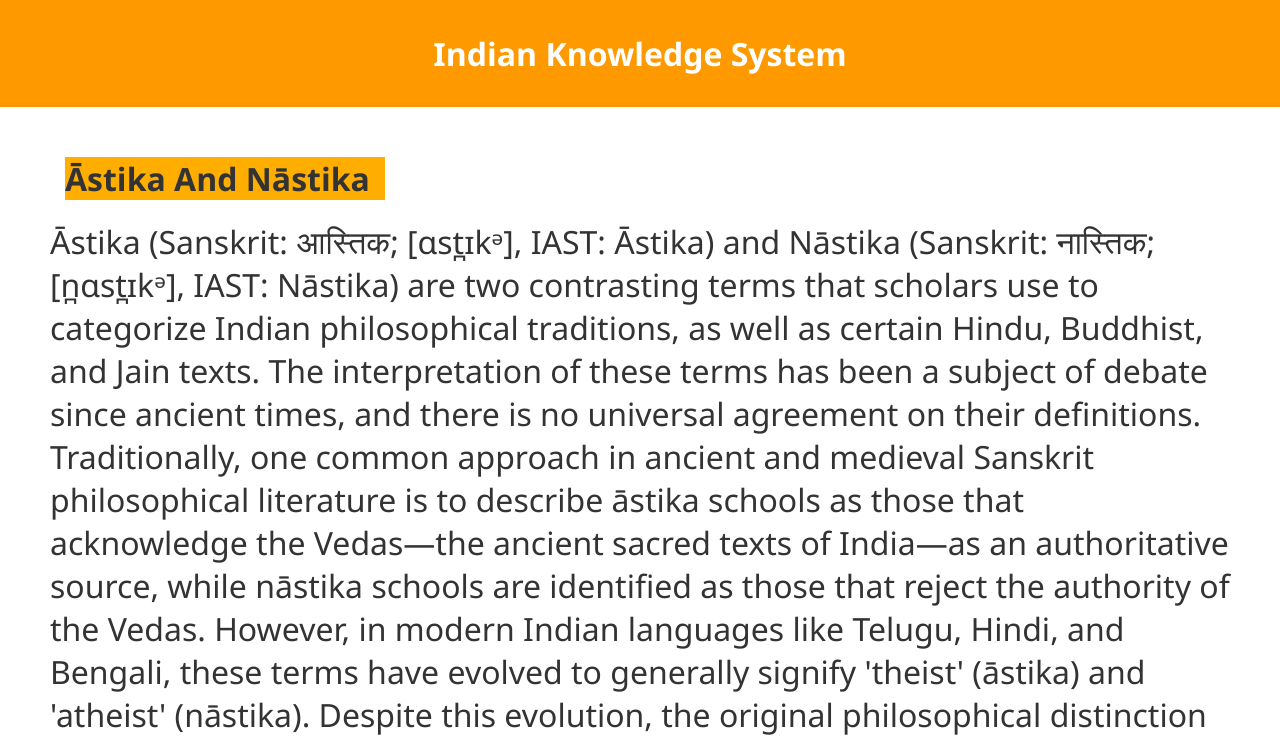
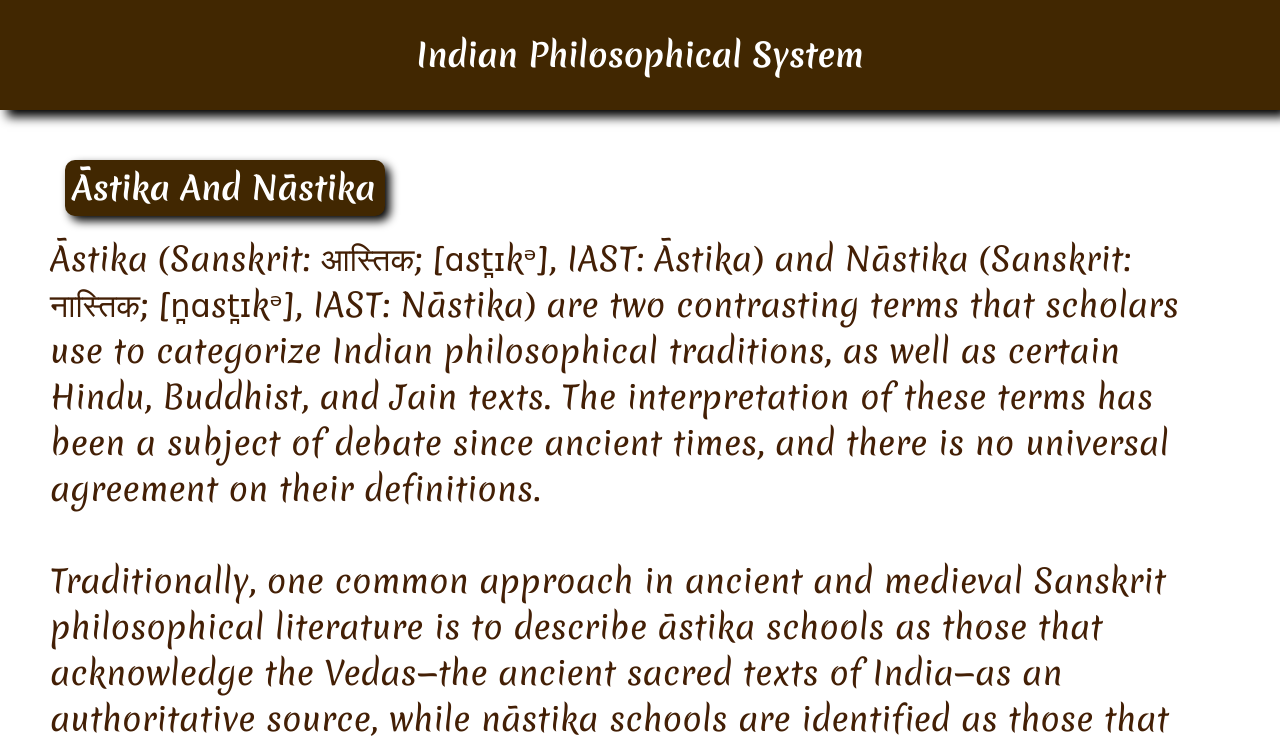
Before and after one commit to Ashutosh9906/JavaScript, a plain HTML site: page IKSProject/main.html in a window 1280 px wide. Shown: the top 743 px of the page. Drawn offline with Linux system fonts and the light colour scheme; a web font is replaced by a local one.

Commit message:
Made some changes in css

```diff
--- a/IKSProject/buddhism.css
+++ b/IKSProject/buddhism.css
@@ -5,12 +5,19 @@ body{
     background-size: cover;
     background-attachment: fixed;
     margin: 0;
+    color: rgb(67, 31, 5);
+    font-family: "Merienda", cursive;
+    font-optical-sizing: auto;
 }
 #container{
     margin: 100px;
     font-size: 2rem;
 }
 #topic{
-    background-color: orange;
-    width: 600px;
+    background-color: hsl(35, 97%, 13%);
+    color: white;
+    border-radius: 10px;
+    padding: 5px 7px;
+    box-shadow: 5px 5px 10px black;
+    width: 320px;
 }
--- a/IKSProject/carvaka.css
+++ b/IKSProject/carvaka.css
@@ -5,12 +5,19 @@ body{
     background-size: cover;
     background-attachment: fixed;
     margin: 0;
+    color: rgb(67, 31, 5);
+    font-family: "Merienda", cursive;
+    font-optical-sizing: auto;
 }
 #container{
     margin: 100px;
     font-size: 2rem;
 }
 #topic{
-    background-color: orange;
-    width: 600px;
+    background-color: hsl(35, 97%, 13%);
+    color: white;
+    border-radius: 10px;
+    padding: 5px 7px;
+    box-shadow: 5px 5px 10px black;
+    width: 265px;
 }
--- a/IKSProject/jainism.css
+++ b/IKSProject/jainism.css
@@ -5,12 +5,19 @@ body{
     background-size: cover;
     background-attachment: fixed;
     margin: 0;
+    color: rgb(67, 31, 5);
+    font-family: "Merienda", cursive;
+    font-optical-sizing: auto;
 }
 #container{
     margin: 100px;
     font-size: 2rem;
 }
 #topic{
-    background-color: orange;
-    width: 600px;
+    background-color: hsl(35, 97%, 13%);
+    color: white;
+    border-radius: 10px;
+    padding: 5px 7px;
+    box-shadow: 5px 5px 10px black;
+    width: 240px;
 }
--- a/IKSProject/main.html
+++ b/IKSProject/main.html
@@ -5,22 +5,25 @@
     <meta name="viewport" content="width=device-width, initial-scale=1.0">
     <title>Hotel Godavari</title>
     <link rel="stylesheet" href="./style.css">
+    <link rel="preconnect" href="https://fonts.googleapis.com">
+<link rel="preconnect" href="https://fonts.gstatic.com" crossorigin>
+<link href="https://fonts.googleapis.com/css2?family=Libre+Baskerville:ital,wght@0,400;0,700;1,400&family=Merienda:wght@300..900&family=Orbitron:wght@400..900&family=Tektur:wght@400..900&display=swap" rel="stylesheet">
 </head>
 <body>
-    <header>
-        <h1>Indian Knowledge System</h1>
+    <header id="main">
+        <h1 id="heading">Indian Philosophical System</h1>
     </header>
 
     <div id="mainContainer">
         <h1 id="topic">Āstika And Nāstika</h1>
         <p>
-            Āstika (Sanskrit: आस्तिक; [ɑst̪ɪkᵊ], IAST: Āstika) and Nāstika (Sanskrit: नास्तिक; [n̪ɑst̪ɪkᵊ], IAST: Nāstika) are two contrasting terms that scholars use to categorize Indian philosophical traditions, as well as certain Hindu, Buddhist, and Jain texts. The interpretation of these terms has been a subject of debate since ancient times, and there is no universal agreement on their definitions.
+            Āstika (Sanskrit: आस्तिक; [ɑst̪ɪkᵊ], IAST: Āstika) and Nāstika (Sanskrit: नास्तिक; [n̪ɑst̪ɪkᵊ], IAST: Nāstika) are two contrasting terms that scholars use to categorize Indian philosophical traditions, as well as certain Hindu, Buddhist, and Jain texts. The interpretation of these terms has been a subject of debate since ancient times, and there is no universal agreement on their definitions.<br><br>
 
-    Traditionally, one common approach in ancient and medieval Sanskrit philosophical literature is to describe āstika schools as those that acknowledge the Vedas—the ancient sacred texts of India—as an authoritative source, while nāstika schools are identified as those that reject the authority of the Vedas. However, in modern Indian languages like Telugu, Hindi, and Bengali, these terms have evolved to generally signify 'theist' (āstika) and 'atheist' (nāstika). Despite this evolution, the original philosophical distinction is maintained. For example, Sāṃkhya—a school that does not explicitly affirm the existence of a deity in its classical form—is still categorized as an āstika philosophy because it accepts the Vedas. In contrast, Buddhism is categorized as nāstika due to its rejection of Vedic authority, even though some Hindu traditions consider Gautama Buddha an avatar of Vishnu.
+    Traditionally, one common approach in ancient and medieval Sanskrit philosophical literature is to describe āstika schools as those that acknowledge the Vedas—the ancient sacred texts of India—as an authoritative source, while nāstika schools are identified as those that reject the authority of the Vedas. However, in modern Indian languages like Telugu, Hindi, and Bengali, these terms have evolved to generally signify 'theist' (āstika) and 'atheist' (nāstika). Despite this evolution, the original philosophical distinction is maintained. For example, Sāṃkhya—a school that does not explicitly affirm the existence of a deity in its classical form—is still categorized as an āstika philosophy because it accepts the Vedas. In contrast, Buddhism is categorized as nāstika due to its rejection of Vedic authority, even though some Hindu traditions consider Gautama Buddha an avatar of Vishnu.<br><br>
 
-    The term āstika is derived from the Sanskrit root 'asti', meaning 'there is' or 'there exists'. It has been defined in three main ways: as those who acknowledge the Vedas as a source of knowledge, those who affirm the existence of ātman (the self), and those who accept the existence of Ishvara (a supreme being). On the other hand, nāstika is derived from 'na' (not) + 'āstika', and generally describes those who deny any of these three principles, including the existence of the self.
+    The term āstika is derived from the Sanskrit root 'asti', meaning 'there is' or 'there exists'. It has been defined in three main ways: as those who acknowledge the Vedas as a source of knowledge, those who affirm the existence of ātman (the self), and those who accept the existence of Ishvara (a supreme being). On the other hand, nāstika is derived from 'na' (not) + 'āstika', and generally describes those who deny any of these three principles, including the existence of the self.<br><br>
 
-    Indian philosophical traditions are broadly categorized into six prominent āstika schools—Nyāya, Vaiśeṣika, Sāṃkhya, Yoga, Mīmāṃsā, and Vedānta—and five major nāstika schools—Buddhism, Jainism, Chārvāka, Ājīvika, and Ajñana. These categories are often referred to as orthodox (āstika) and heterodox (nāstika) schools, but this terminology is primarily a product of Western scholarship and is not rooted in the Sanskrit tradition itself. Scholars have pointed out that many modern interpretations of āstika and nāstika in 20th-century literature are oversimplified and often misleading, lacking the depth of traditional philosophical discourse.
+    Indian philosophical traditions are broadly categorized into six prominent āstika schools—Nyāya, Vaiśeṣika, Sāṃkhya, Yoga, Mīmāṃsā, and Vedānta—and five major nāstika schools—Buddhism, Jainism, Chārvāka, Ājīvika, and Ajñana. These categories are often referred to as orthodox (āstika) and heterodox (nāstika) schools, but this terminology is primarily a product of Western scholarship and is not rooted in the Sanskrit tradition itself. Scholars have pointed out that many modern interpretations of āstika and nāstika in 20th-century literature are oversimplified and often misleading, lacking the depth of traditional philosophical discourse.<br><br>
 
 
         </p>
@@ -30,7 +33,7 @@
         <div id="main">
             <div class="menuGrid">
                 <div class="menuCard">
-                    <a href="./astika.html"><img src="../HackthonProject/images/Parathe.jpg" alt="Parathe"></a>
+                    <a href="./astika.html"><img src="./images/astika.jpg" alt="Parathe"></a>
                     <div class="menuContent">
                         <h3>Āstika</h3>
                     </div>
--- a/IKSProject/mimansaVedanta.css
+++ b/IKSProject/mimansaVedanta.css
@@ -5,12 +5,19 @@ body{
     background-size: cover;
     background-attachment: fixed;
     margin: 0;
+    color: rgb(67, 31, 5);
+    font-family: "Merienda", cursive;
+    font-optical-sizing: auto;
 }
 #container{
     margin: 100px;
     font-size: 2rem;
 }
 #topic{
-    background-color: orange;
-    width: 600px;
+    background-color: hsl(35, 97%, 13%);
+    color: white;
+    border-radius: 10px;
+    padding: 5px 7px;
+    box-shadow: 5px 5px 10px black;
+    width: 650px;
 }
--- a/IKSProject/nyayaVaisesika.css
+++ b/IKSProject/nyayaVaisesika.css
@@ -5,12 +5,19 @@ body{
     background-size: cover;
     background-attachment: fixed;
     margin: 0;
+    color: rgb(67, 31, 5);
+    font-family: "Merienda", cursive;
+    font-optical-sizing: auto;
 }
 #container{
     margin: 100px;
     font-size: 2rem;
 }
 #topic{
-    background-color: orange;
-    width: 600px;
+    background-color: hsl(35, 97%, 13%);
+    color: white;
+    border-radius: 10px;
+    padding: 5px 7px;
+    box-shadow: 5px 5px 10px black;
+    width: 580px;
 }
--- a/IKSProject/samkhyaYoga.css
+++ b/IKSProject/samkhyaYoga.css
@@ -5,12 +5,19 @@ body{
     background-size: cover;
     background-attachment: fixed;
     margin: 0;
+    color: rgb(67, 31, 5);
+    font-family: "Merienda", cursive;
+    font-optical-sizing: auto;
 }
 #container{
     margin: 100px;
     font-size: 2rem;
 }
 #topic{
-    background-color: orange;
-    width: 600px;
+    background-color: hsl(35, 97%, 13%);
+    color: white;
+    border-radius: 10px;
+    padding: 5px 7px;
+    box-shadow: 5px 5px 10px black;
+    width: 580px;
 }
--- a/IKSProject/style.css
+++ b/IKSProject/style.css
@@ -1,32 +1,39 @@
-*{
+* {
     box-sizing: border-box;
     margin: 0;
     padding: 0;
 }
 
-body{
+body {
     font-family: 'Segoe UI', Tahoma, Geneva, Verdana, sans-serif;
     background: linear-gradient(to right, #fceabb, #f8b500);
     color: #333;
+    font-family: "Merienda", cursive;
+    font-optical-sizing: auto;
+    color: rgb(67, 31, 5);
 }
-header{
+
+header {
     text-align: center;
     padding: 2rem;
-    background: hsl(36, 100%, 50%);
+    background: hsl(35, 97%, 13%);
     color: white;
 }
-header p{
+
+header p {
     font-size: 1.2rem;
     margin-top: 0.5rem;
 }
-.CategoryNav{
+
+.CategoryNav {
     display: flex;
     justify-content: center;
     flex-wrap: wrap;
     gap: 1rem;
     margin: 1.5rem 0;
 }
-.CategoryNav a{
+
+.CategoryNav a {
     background: #ff6f61;
     color: white;
     padding: 0.75rem 1.5rem;
@@ -34,56 +41,68 @@ header p{
     text-decoration: none;
     transition: background 0.3s;
 }
-.CategoryNav a:hover{
+
+.CategoryNav a:hover {
     background: #ff3d00;
 }
-#menuContainer{
+
+#menuContainer {
     max-width: 1100px;
     margin: auto;
     padding: 1rem;
 }
-#menuContainer h2{
+
+#menuContainer h2 {
     margin-bottom: 1rem;
     text-align: center;
     font-size: 2rem;
     color: #ff3d00;
 }
-.menuGrid{
+
+.menuGrid {
     display: grid;
     grid-template-columns: repeat(auto-fit, minmax(250px, 1fr));
     gap: 1.5rem;
 }
-.menuCard{
+
+.menuCard {
     background-color: white;
     border-radius: 15px;
     overflow: hidden;
     box-shadow: 0 4px 12px rgba(0, 00, 0, 0.1);
     transition: transform 0.3s ease;
 }
-.menuCard:hover{
+
+.menuCard:hover {
     transform: scale(1.05);
     box-shadow: 7px 7px 10px hsl(0, 0%, 0%);
 }
-.menuCard img{
+
+.menuCard img {
     width: 100%;
     height: 180px;
     object-fit: cover;
 }
-.menuContent{
+
+.menuContent {
     padding: 1rem;
 }
-.menuContent h3{
+
+.menuContent h3 {
     margin-bottom: 0.3rem
 }
-.menuContent p{
+
+.menuContent p {
     font-size: 0.95rem;
     margin-bottom: 0.5rem;
 }
-.price{
+
+.price {
     font-weight: bold;
     color: hsl(36, 100%, 50%);
 }
-body{
+
+body {
     background-image: url(../Images/IKSBackground3.jpg);
     background-position: center;
     background-repeat: no-repeat;
@@ -91,17 +110,28 @@ body{
     background-attachment: fixed;
     margin: 0;
 }
-p{
+
+p {
     font-size: 2rem;
 }
-#mainContainer{
+
+#mainContainer {
     margin-left: 50px;
     margin-right: 50px;
 }
-#topic{
+
+#topic {
     width: 320px;
     margin-top: 50px;
-    background-color: hsl(41, 100%, 50%);
+    background-color: hsl(35, 97%, 13%);
+    color: white;
+    border-radius: 10px;
+    padding: 5px 7px;
+    box-shadow: 5px 5px 10px black;
     margin-left: 15px;
     margin-bottom: 20px;
 }
+
+#main {
+    box-shadow: 7px 7px 10px black;
+}
```
Also changed, not shown: IKSProject/astika.html (+1 -1 lines), IKSProject/buddhism.html (+3 -0 lines), IKSProject/carvaka.html (+3 -0 lines), IKSProject/jainism.html (+3 -0 lines), IKSProject/mimansaVedanta.html (+3 -0 lines), IKSProject/nyayaVaisesika.html (+4 -1 lines), IKSProject/samkhyaYoga.html (+3 -0 lines), IKSProject/images/astika.jpg (added), 1 other file.
